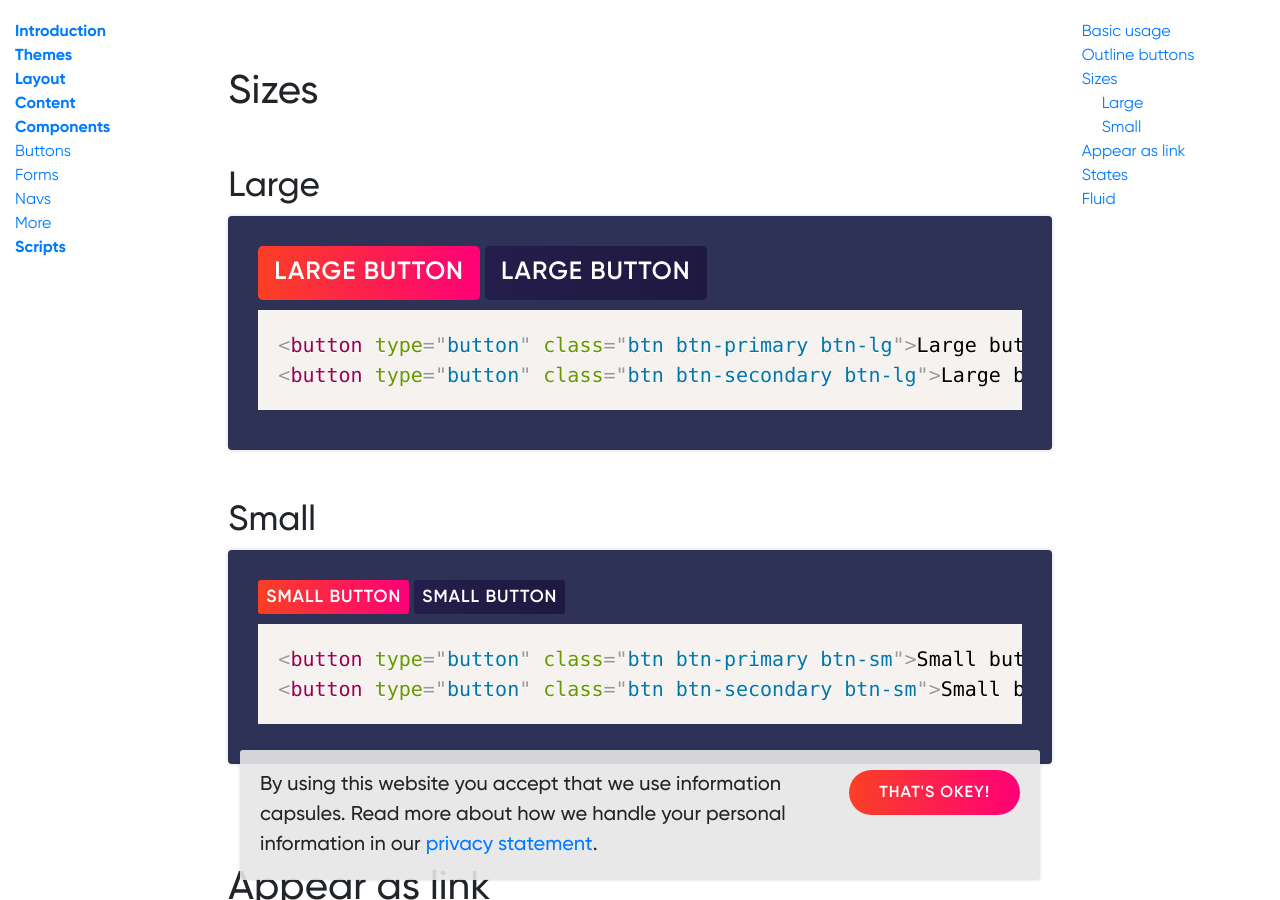
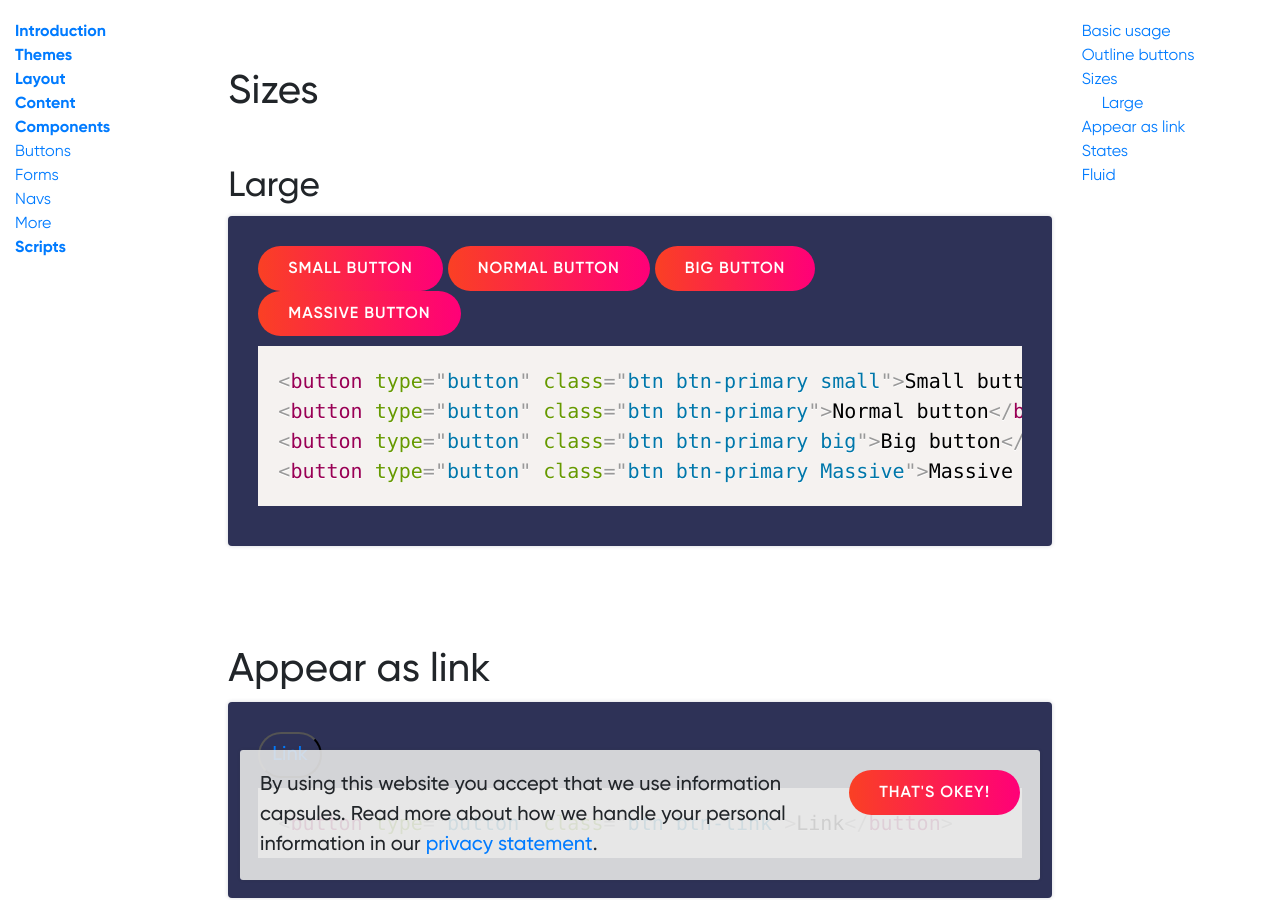
Before and after one commit to vecora/ds-vecora, a Jekyll site: the page built from docs/components/buttons.md, in a window 1280 px wide and 900 px high, scrolled down 1398 px. Built offline with Jekyll 4.4.1, drawn with Linux system fonts in a browser that asks for light colours; some web fonts are replaced.

Commit message:
updated docs

```diff
--- a/docs/components/buttons.md
+++ b/docs/components/buttons.md
@@ -39,16 +39,10 @@ Buttons styles are similar to bootstrap, but are rewritten. Bootstrap styles are
 ### Large
 
 {% capture example %}
-<button type="button" class="btn btn-primary btn-lg">Large button</button>
-<button type="button" class="btn btn-secondary btn-lg">Large button</button>
-{% endcapture %}
-{% include example.html content=example %}
-
-### Small
-
-{% capture example %}
-<button type="button" class="btn btn-primary btn-sm">Small button</button>
-<button type="button" class="btn btn-secondary btn-sm">Small button</button>
+<button type="button" class="btn btn-primary small">Small button</button>
+<button type="button" class="btn btn-primary">Normal button</button>
+<button type="button" class="btn btn-primary big">Big button</button>
+<button type="button" class="btn btn-primary Massive">Massive button</button>
 {% endcapture %}
 {% include example.html content=example %}
 
```
Also changed, not shown: docs/introduction.md (+2 -0 lines).
